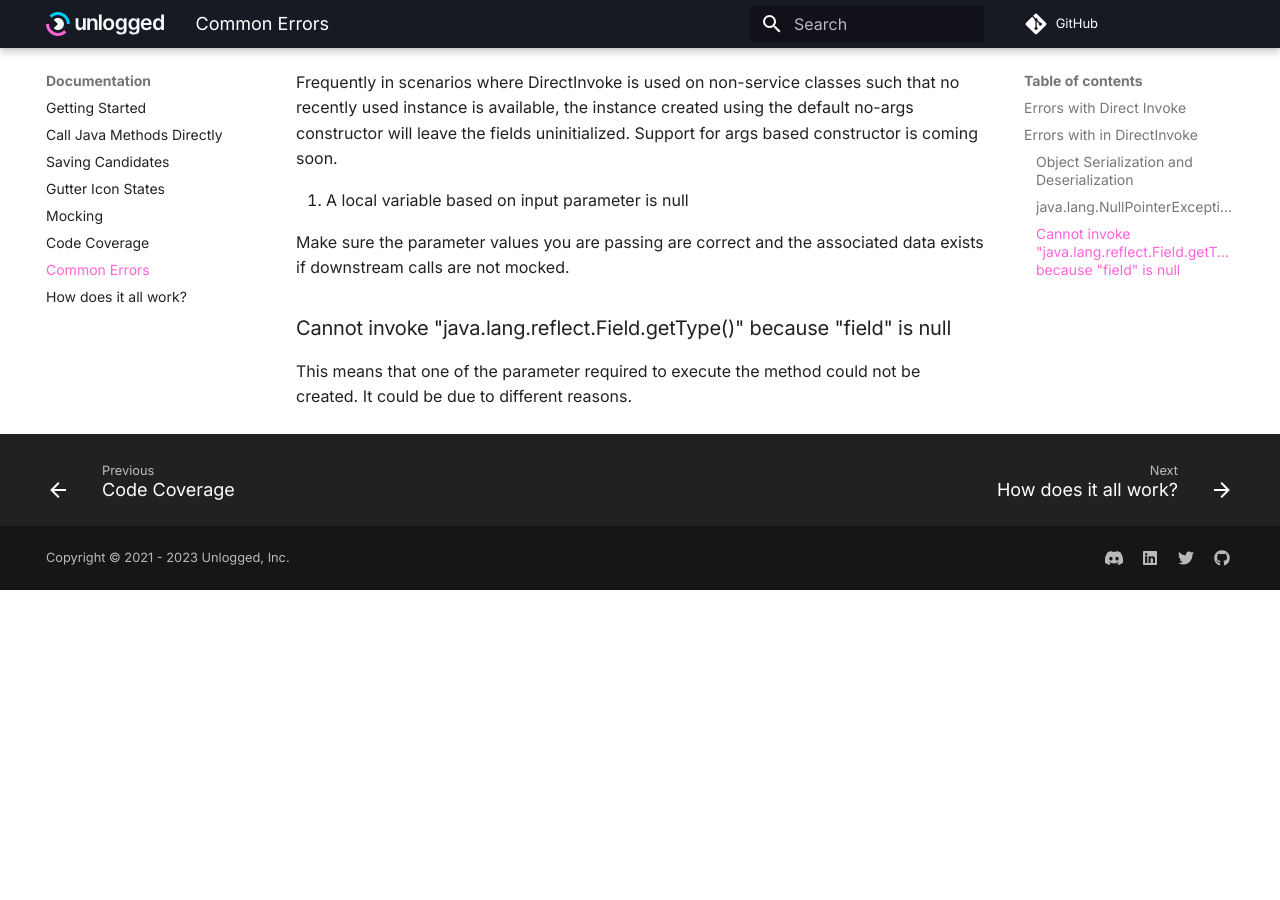
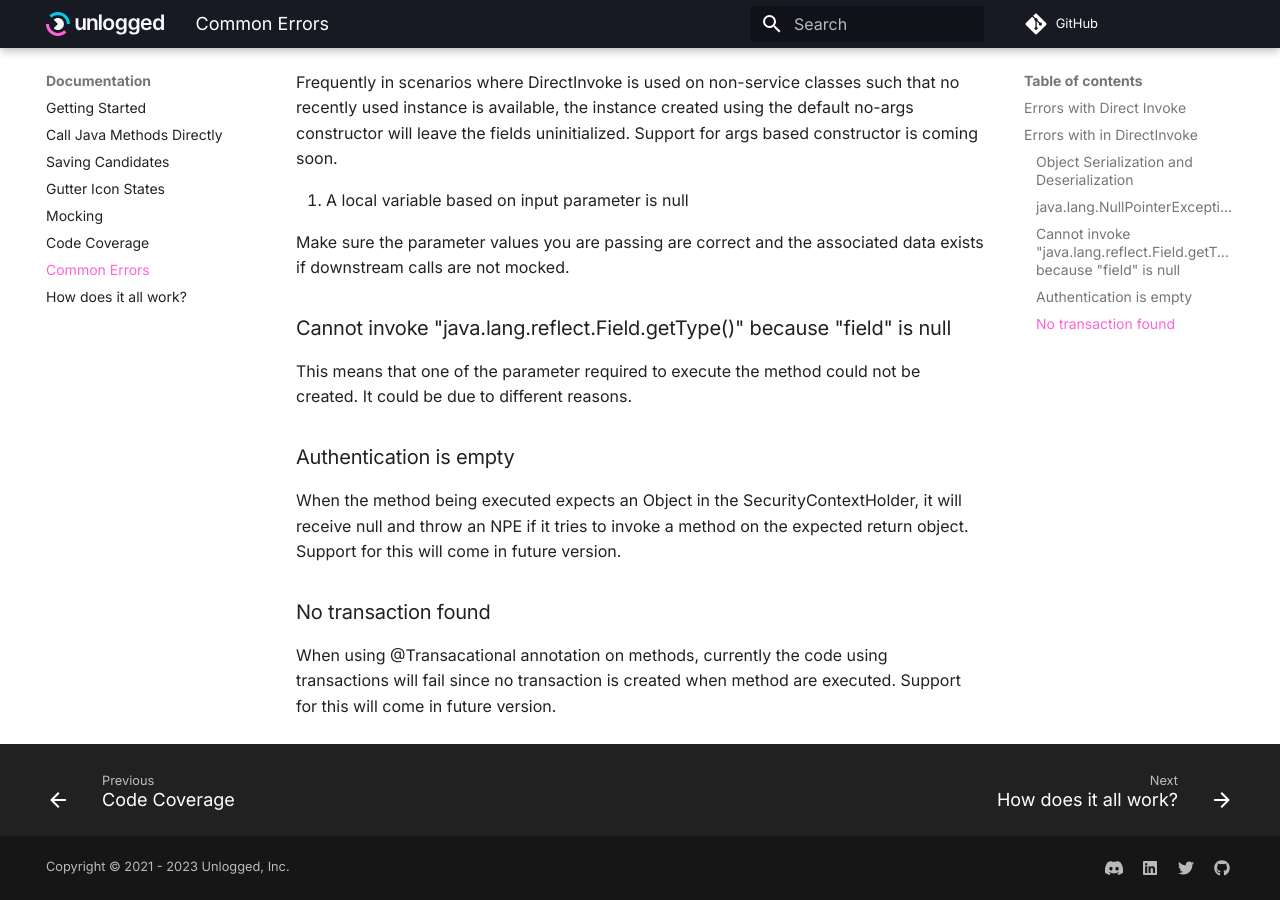
Before and after one commit to unloggedio/documentation, an MkDocs documentation site: the page built from docs/commonerrors.md, in a window 1280 px wide and 900 px high, scrolled down 996 px. Built offline with MkDocs 1.6.1 and Material for MkDocs 9.7.7, drawn with Linux system fonts in a browser that asks for light colours; comment, search, counter and statistics services are not loaded; before the commit the page ends 1586 px from its top, so only the background shows below that.

Commit message:
add spring security and transaction related errors

```diff
--- a/docs/commonerrors.md
+++ b/docs/commonerrors.md
@@ -44,3 +44,11 @@ Make sure the parameter values you are passing are correct and the associated da
 ### Cannot invoke "java.lang.reflect.Field.getType()" because "field" is null
 
 This means that one of the parameter required to execute the method could not be created. It could be due to different reasons.
+
+### Authentication is empty
+
+When the method being executed expects an Object in the SecurityContextHolder, it will receive null and throw an NPE if it tries to invoke a method on the expected return object. Support for this will come in future version.
+
+### No transaction found
+
+When using @Transacational annotation on methods, currently the code using transactions will fail since no transaction is created when method are executed. Support for this will come in future version.
```
